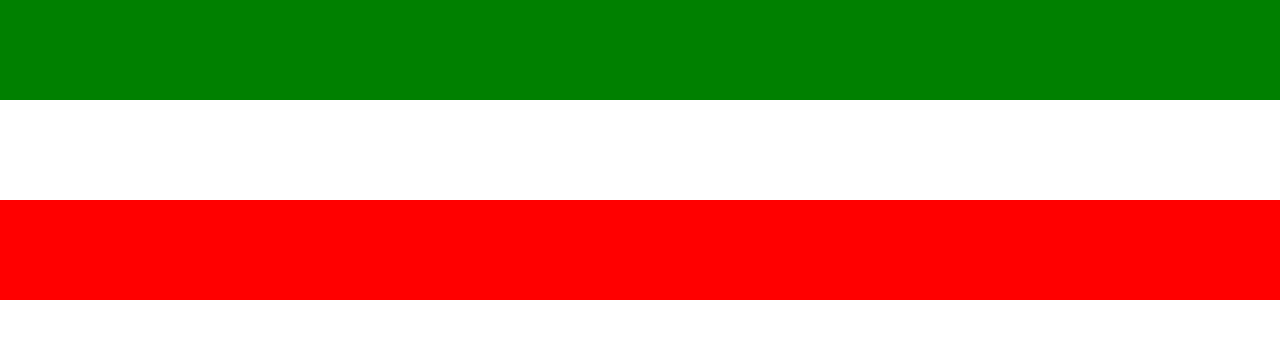
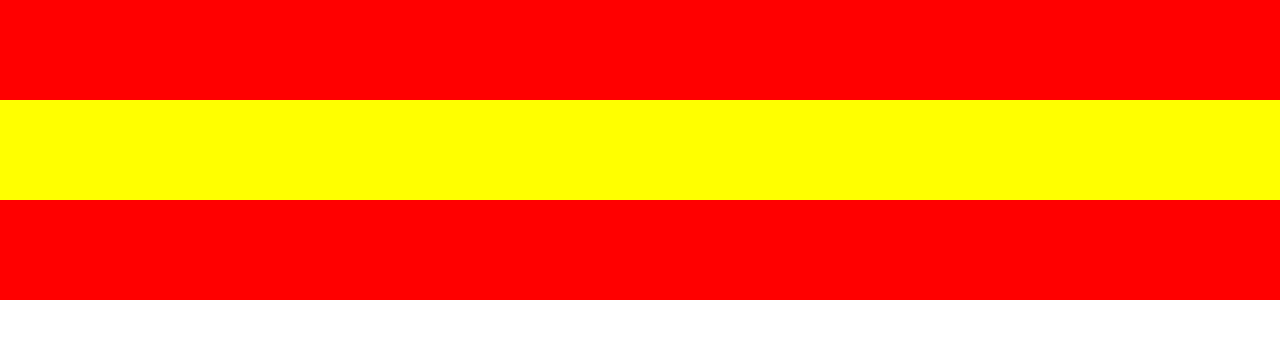
Before and after one commit to izan2xo/banderas_git, a plain HTML site: page index.html in a window 1280 px wide. Drawn offline with Linux system fonts and the light colour scheme.

Commit message:
Añade la bandera inicial (España)

```diff
--- a/index.html
+++ b/index.html
@@ -16,8 +16,8 @@
     </style>
 </head>
 <body>
-<div class="franja" style="background-color: green;"></div>
-<div class="franja" style="background-color: white;"></div>
-<div class="franja" style="background-color: red;"></div>
+    <div class="franja" style="background-color: red;"></div>
+    <div class="franja" style="background-color: yellow;"></div>
+    <div class="franja" style="background-color: red;"></div>
 </body>
 </html>
```
